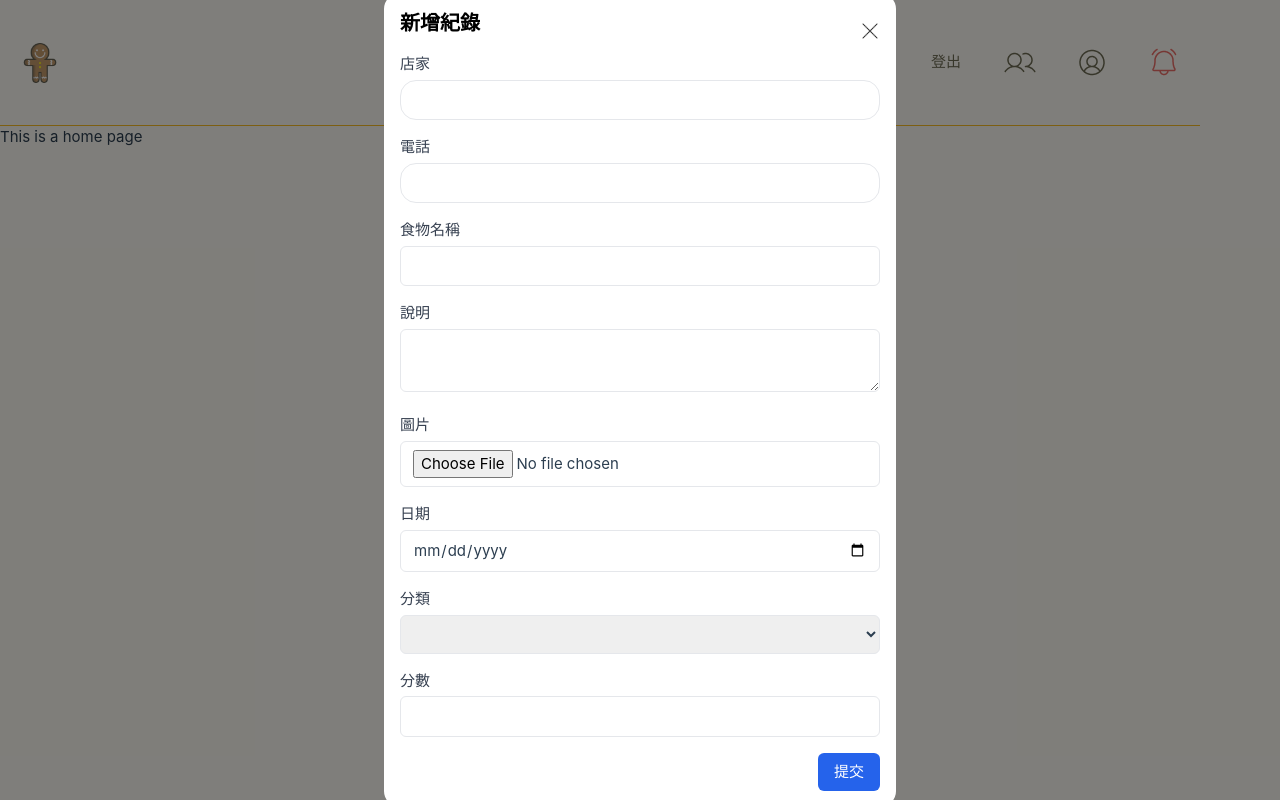
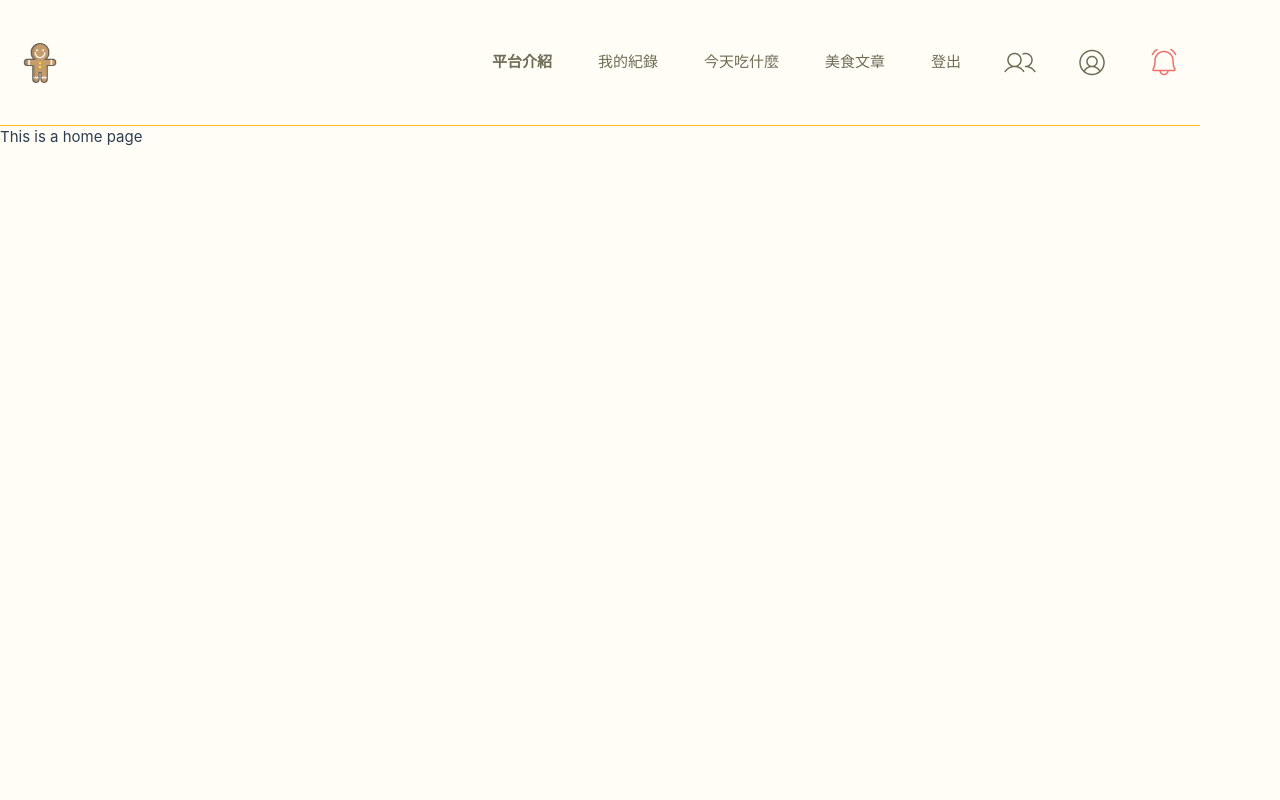
Before and after one commit to sunny96087/tastejoy_web, a Vue app: page / in a window 1280 px wide. Built offline with nearby package versions, Linux system fonts and the light colour scheme; what @vee-validate/i18n would draw is missing.

Commit message:
docs: component-RecordList-add

```diff
--- a/src/App.vue
+++ b/src/App.vue
@@ -1,7 +1,6 @@
 <script setup>
 import { RouterLink, RouterView } from 'vue-router'
 import NavBar from './components/NavBar.vue'
-import add from './components/FoodRecordAdd.vue'
 
 </script>
 
@@ -9,7 +8,6 @@ import add from './components/FoodRecordAdd.vue'
   <header>
     <NavBar/>
     <br/>
-    <add/>
 
     <!-- <img alt="Vue logo" class="logo" src="@/assets/logo.svg" width="125" height="125" />
 
--- a/src/components/FoodRecordAdd.vue
+++ b/src/components/FoodRecordAdd.vue
@@ -1,11 +1,25 @@
 <script setup>
-  import { ref } from 'vue'
+  import { ref,onMounted,watch } from 'vue'
+  import { useCountryStore } from '../stores/country.js';
 
   // 控制新增選單是否展開
-  const showModal = ref(true)
+  const props = defineProps({
+    show:{
+      type: Boolean,
+      default: false,
+    },
+  })
+  console.log('addModal',props.show)
+
+  const emit = defineEmits(["updateAddModal"])
+
+  const showModal = ref(props.show)
+  const localShowModal = ref(showModal.value)
 
   const closeModal = () =>{
-    showModal.value = false
+    localShowModal.value = false
+    emit("updateAddModal",localShowModal.value)
+
   }
 
   const formData = ref({
@@ -27,11 +41,32 @@
     isPublic:'',
   })
 
+  onMounted(() => {
+      const today = new Date()
+      const year = today.getFullYear()
+      const month = String(today.getMonth() + 1).padStart(2, '0')
+      const day = String(today.getDate()).padStart(2, '0')
+      formData.value.date = `${year}-${month}-${day}`
+    })
+
+  //取得縣市資料
+  const countries = ref([]);
+  countries.value = useCountryStore().cities;
+
+  //取得鄉鎮市區資料
+  const selectedCountry = ref('選擇城市');
+  const selectedTown = ref('選擇區域');
+  const towns = ref([]);
+  watch(selectedCountry, (newVal) => {
+    selectedTown.value = '選擇區域';
+    towns.value = useCountryStore().towns(newVal);
+    });
+
 </script>
 
 <template>
-  <div v-if="showModal" class="fixed top-0 inset-0 flex justify-center items-center bg-black bg-opacity-50">
-    <div class="w-full max-w-lg bg-white p-4 rounded-2xl">
+  <div v-if="false" class="fixed top-0 inset-0 z-50 flex justify-center items-center bg-black bg-opacity-50">
+    <div class="w-full max-w-lg h-screen bg-white p-4 rounded-2xl overflow-auto">
       <div class="flex justify-between items-center">
         <h2 class="text-xl font-semibold mb-4 text-black">新增紀錄</h2>
         <button @click="closeModal">
@@ -41,42 +76,119 @@
 
       <form>
         <div class="mb-4">
-          <label class="block text-gray-700">店家</label>
+          <label class="text-gray-700">店家</label>
+          <span class="text-red-500">*</span>
           <input v-model="formData.store" type="text" class="w-full mt-1 px-3 py-2 border rounded-2xl text-[#BDB890] focus:outline-none focus:ring focus:border-blue-100" />
         </div>
+
         <div class="mb-4">
-          <label class="block text-gray-700">電話</label>
+          <label class="text-gray-700">電話</label>
+          <span class="text-red-500">*</span>
           <input v-model="formData.phone" type="text" class="w-full mt-1 px-3 py-2 border rounded-2xl text-[#BDB890] focus:outline-none focus:ring focus:border-blue-300" />
         </div>
+
         <div class="mb-4">
           <label class="block text-gray-700">食物名稱</label>
-          <input v-model="formData.foodName" type="text" class="w-full mt-1 px-3 py-2 border rounded-md focus:outline-none focus:ring focus:border-blue-300" />
+          <input v-model="formData.foodName" type="text" class="w-full mt-1 px-3 py-2 border rounded-2xl text-[#BDB890] focus:outline-none focus:ring focus:border-blue-300" />
         </div>
+
         <div class="mb-4">
           <label class="block text-gray-700">說明</label>
-          <textarea v-model="formData.description" class="w-full mt-1 px-3 py-2 border rounded-md focus:outline-none focus:ring focus:border-blue-300"></textarea>
+          <textarea v-model="formData.description" class="w-full mt-1 px-3 py-2 border rounded-2xl text-[#BDB890] focus:outline-none focus:ring focus:border-blue-300"></textarea>
         </div>
+
         <div class="mb-4">
           <label class="block text-gray-700">圖片</label>
-          <input type="file" @change="handleFileUpload" class="w-full mt-1 px-3 py-2 border rounded-md focus:outline-none focus:ring focus:border-blue-300" />
+          <button>
+            <img src="../assets/images/FoodRecordList/pic.png" alt="upload pic">
+          </button>
         </div>
+
         <div class="mb-4">
-          <label class="block text-gray-700">日期</label>
-          <input v-model="formData.date" type="date" class="w-full mt-1 px-3 py-2 border rounded-md focus:outline-none focus:ring focus:border-blue-300" />
+          <label class="text-gray-700">日期</label>
+          <span class="text-red-500">*</span>
+          <input v-model="formData.date" type="date" class="w-full mt-1 px-3 py-2 border rounded-2xl text-[#BDB890] focus:outline-none focus:ring focus:border-blue-300" />
         </div>
+
         <div class="mb-4">
-          <label class="block text-gray-700">分類</label>
-          <select v-model="formData.category" class="w-full mt-1 px-3 py-2 border rounded-md focus:outline-none focus:ring focus:border-blue-300">
-            <option value="分類1">分類1</option>
-            <option value="分類2">分類2</option>
-          </select>
+          <label class="text-gray-700">分類</label>
+          <span class="text-red-500">*</span>
+          <div class="w-full flex justify-between">
+            <div class="w-3/4 mt-1 mr-1 px-3 py-2 border rounded-2xl"></div>
+            <button class="w-1/4 mt-1 px-3 py-2 border rounded-2xl focus:outline-none focus:ring focus:border-blue-300">選擇分類</button>
+          </div>
         </div>
+
         <div class="mb-4">
           <label class="block text-gray-700">分數</label>
-          <input v-model="formData.score" type="number" class="w-full mt-1 px-3 py-2 border rounded-md focus:outline-none focus:ring focus:border-blue-300" />
+          <img src="../assets/images/FoodRecordList/star.png" alt="">
         </div>
+
+        <div class="mb-4">
+          <label class="block text-gray-700">感想</label>
+          <textarea v-model="formData.thoughts" class="w-full mt-1 px-3 py-2 border rounded-2xl text-[#BDB890] focus:outline-none focus:ring focus:border-blue-300"></textarea>
+        </div>
+
+        <div class="mb-4">
+          <label class="block text-gray-700">備註</label>
+          <textarea v-model="formData.note" class="w-full mt-1 px-3 py-2 border rounded-2xl text-[#BDB890] focus:outline-none focus:ring focus:border-blue-300"></textarea>
+        </div>
+
+        <div class="mb-4">
+          <label class="text-gray-700">營業時間</label>
+          <span class="text-red-500">*</span>
+          <textarea v-model="formData.businessHour" class="w-full mt-1 px-3 py-2 border rounded-2xl text-[#BDB890] focus:outline-none focus:ring focus:border-blue-300"></textarea>
+        </div>
+
+        <div class="mb-4">
+          <label class="block text-gray-700">店家備註</label>
+          <textarea v-model="formData.storeNote" class="w-full mt-1 px-3 py-2 border rounded-2xl text-[#BDB890] focus:outline-none focus:ring focus:border-blue-300"></textarea>
+        </div>
+
+        <div class="mb-4">
+          <label class="text-gray-700">縣市</label>
+          <span class="text-red-500">*</span>
+          <div class="flex row-reverse">
+            <select class="w-1/2 text-[#BDB890] border rounded-full px-1 py-3" v-model="selectedCountry">
+              <option value="選擇城市">選擇城市</option>
+              <option v-for="(country,id) in countries" :key="id" :value="country">
+                {{ country }}
+              </option>
+            </select>
+            <select class="w-1/2 text-[#BDB890] border rounded-full px-1 py-3" v-model="selectedTown">
+              <option value="選擇區域">選擇區域</option>
+              <option v-for="(town,id) in towns" :key="id" :value="town">
+                {{ town }}
+              </option>
+            </select>
+          </div>
+        </div>
+
+        <div class="mb-4">
+          <label class="block text-gray-700">地址</label>
+          <textarea v-model="formData.address" class="w-full mt-1 px-3 py-2 border rounded-2xl text-[#BDB890] focus:outline-none focus:ring focus:border-blue-300"></textarea>
+        </div>
+
+        <div class="mb-4">
+          <label class="text-gray-700">經緯</label>
+          <span class="text-red-500">*</span>
+          <input v-model="formData.location" type="text" class="w-full mt-1 px-3 py-2 border rounded-2xl text-[#BDB890] focus:outline-none focus:ring focus:border-blue-300" />
+        </div>
+
+        <div class="mb-4">
+          <label class="text-gray-700">是否公開</label>
+          <span class="text-red-500">*</span>
+          <div class="flex items-center mt-2 text-[#BDB890]">
+            <input v-model="formData.isPublic" type="radio" id="public" value="public" class="mr-2">
+            <label for="public" class="mr-4">公開</label>
+            <input v-model="formData.isPublic" type="radio" id="private" value="private" class="mr-2">
+            <label for="private">私密</label>
+          </div>
+        </div>
+
         <div class="flex justify-end">
-          <button type="submit" class="px-4 py-2 bg-blue-600 text-white rounded-md hover:bg-blue-700">提交</button>
+          <button type="cancel" class="w-1/5 px-4 py-2 mr-2 border rounded-2xl text-[#BDB890] hover:bg-[#6F6D55]">取消</button>
+          <button type="submit" class="w-1/5 px-4 py-2 border rounded-2xl text-[#BDB890] hover:bg-[#6F6D55]">新增</button>
         </div>
       </form>
     </div>
--- a/src/components/NavBar.vue
+++ b/src/components/NavBar.vue
@@ -71,13 +71,13 @@ import { RouterLink, RouterView } from 'vue-router'
       </div>
     </nav>
 
-    <div class="relative w-auto h-auto">
+    <div class="w-auto h-auto">
       <!-- 手機版才會有的清單列 -->
       <!-- 遮罩 -->
-      <div v-if="isMenuOpen" class="bg-[#000000] opacity-20 absolute top-0 left-0 w-2/3 h-screen"></div>
+      <div v-if="isMenuOpen" class="bg-[#000000] opacity-20 fixed top-1/5 left-0 w-2/3 h-screen z-50"></div>
 
       <transition name="sidebar">
-        <div v-if="isMenuOpen" class="bg-custom-color absolute top-1 right-0 w-1/3 h-screen md:hidden">
+        <div v-if="isMenuOpen" class="bg-custom-color fixed top-1/5 right-0 w-1/3 h-screen z-50 md:hidden">
           <ul class="h-full">
             <li v-if="!isMember" class="m-5 flex text-center cursor-pointer hover:bg-custom-hover-color">
               <RouterLink to="/login" class="text-[#6F6D55] text-center">登入/註冊</RouterLink>
```
Also changed, not shown: src/views/FoodRecordListView.vue (+12 -4 lines), src/assets/images/FoodRecordList/pic.png (added), src/assets/images/FoodRecordList/star.png (added).
